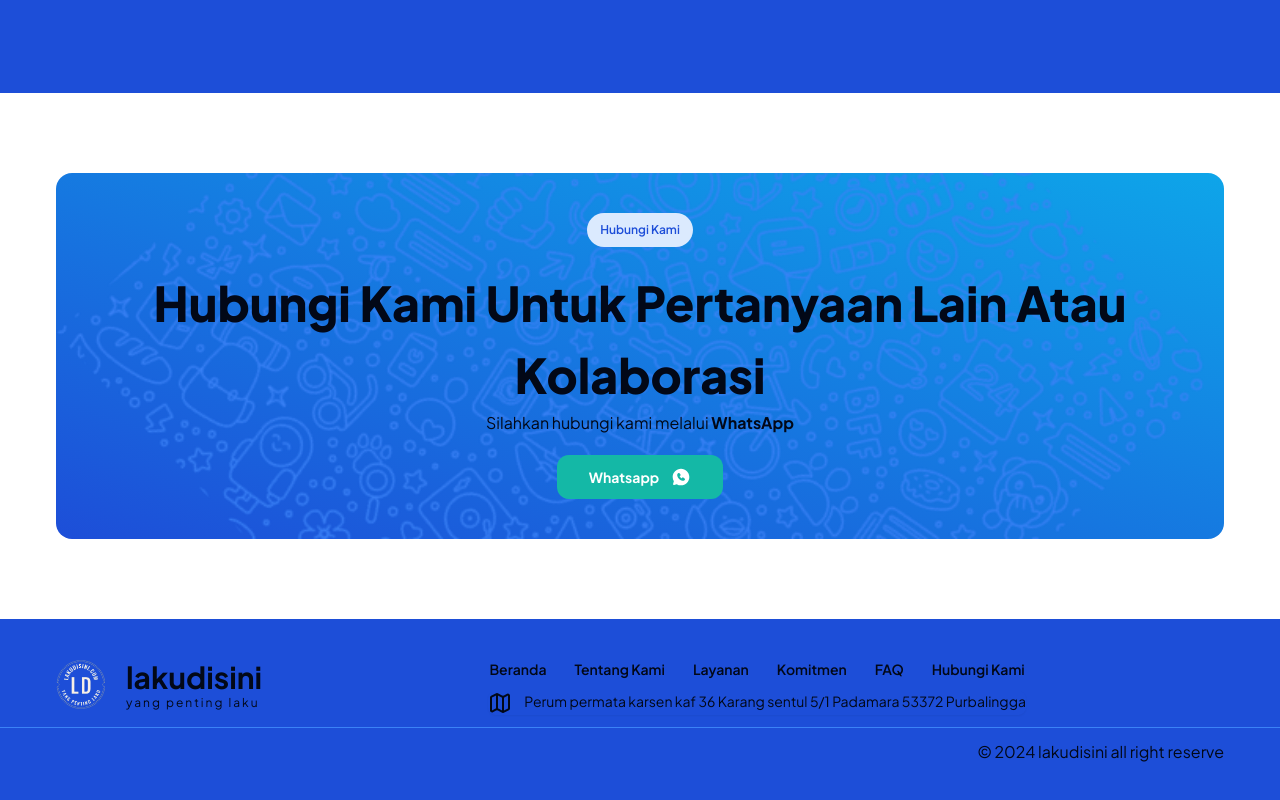
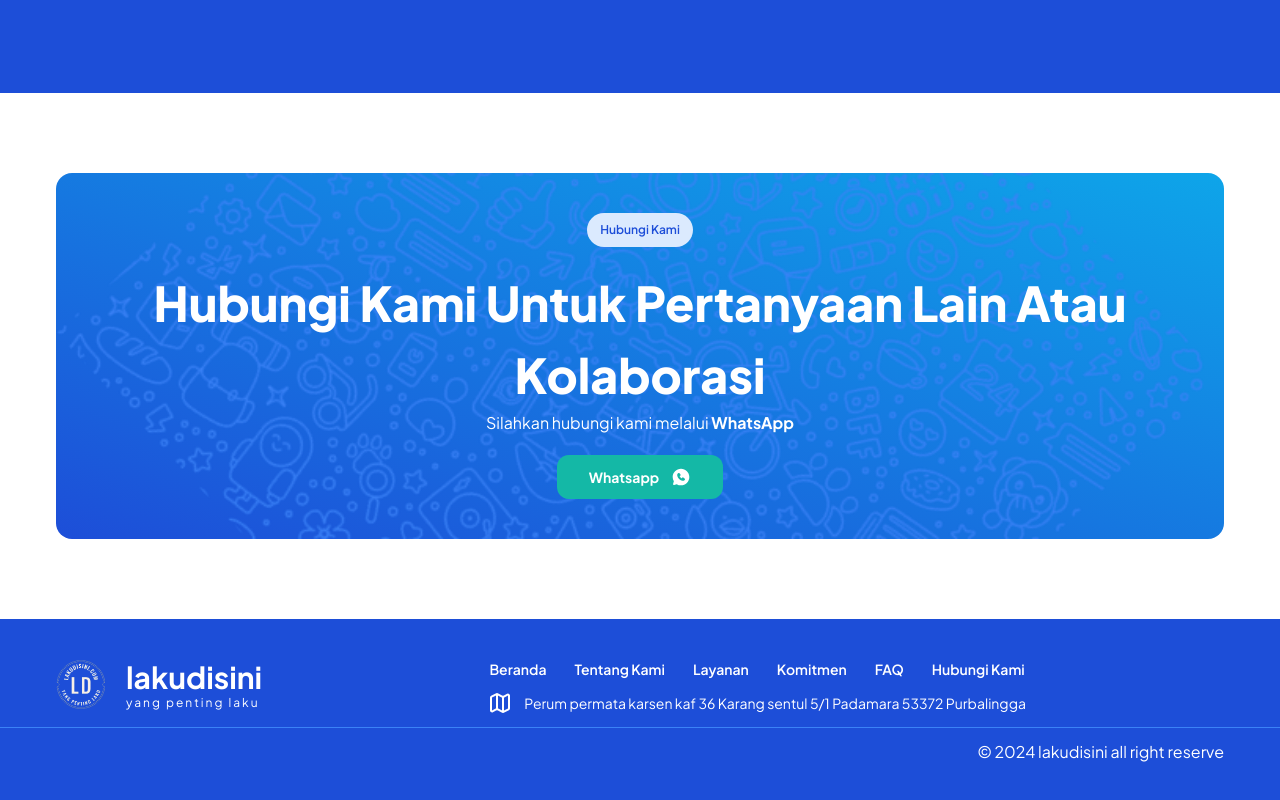
Before and after one commit to Taufik-H/lakudisini, a Next.js app: page / in a window 1280 px wide. Shown: the part 4464-5264 px from the top of the page. Built offline with nearby package versions, Linux system fonts and the light colour scheme; a web font is replaced by a local one.

Commit message:
feat:footer

```diff
--- a/components/sections/contact.tsx
+++ b/components/sections/contact.tsx
@@ -17,11 +17,11 @@ const Contact = () => {
         <div className="z-10 flex flex-col items-center justify-center text-center">
           <SectionBadge text="Hubungi Kami" />
           <SectionTitle>
-            <div className=" text-center leading-normal">
+            <div className=" text-center leading-normal text-white">
               Hubungi kami untuk pertanyaan lain atau kolaborasi
             </div>
           </SectionTitle>
-          <p>
+          <p className="text-white">
             Silahkan hubungi kami melalui{" "}
             <span className="font-bold">WhatsApp</span>{" "}
           </p>
--- a/components/sections/footer.tsx
+++ b/components/sections/footer.tsx
@@ -7,10 +7,10 @@ import { Button } from "../ui/button";
 
 const Footer = () => {
   return (
-    <footer className="max-container flex-col bg-blue-700 py-10">
+    <footer className="max-container flex-col bg-blue-700 py-10 text-white">
       <div className="padding-container flex w-full flex-col justify-center gap-7 lg:flex-row lg:justify-between ">
         <div className="mx-auto flex flex-col gap-3 lg:mx-0">
-          <div className="flex flex-col items-center gap-5  lg:flex-row">
+          <div className="flex flex-col items-center gap-5 text-white lg:flex-row">
             <Image
               src={"/images/logomarque.png"}
               width={50}
@@ -18,29 +18,29 @@ const Footer = () => {
               alt="lakudisini"
             />
             <div>
-              <p className="text-3xl font-bold">lakudisini</p>
+              <p className="text-3xl font-bold text-white">lakudisini</p>
               <p className="text-xs tracking-[2px]">yang penting laku</p>
             </div>
           </div>
         </div>
         <div className="mx-auto px-5 lg:px-0">
-          <div className="lg:text-md flex w-full flex-wrap justify-center gap-7  text-sm font-semibold lg:flex-nowrap">
+          <div className="lg:text-md flex w-full flex-wrap justify-center gap-7 text-sm  font-semibold text-white lg:flex-nowrap">
             {NAVBAR.map((item, index) => (
               <Link href={item.href} key={index}>
                 {item.name}
               </Link>
             ))}
           </div>
-          <Card className=" mt-3  flex flex-col justify-center gap-3 border-t border-none bg-transparent lg:flex-row lg:justify-end">
+          <div className=" mt-5 flex  flex-col items-center justify-center gap-3  lg:mt-3   lg:flex-row lg:justify-end">
             <Map />
-            <p className="text-center text-sm lg:text-left">
+            <p className="text-center text-sm text-white lg:text-left">
               Perum permata karsen kaf 36 Karang sentul 5/1 Padamara 53372
               Purbalingga
             </p>
-          </Card>
+          </div>
         </div>
       </div>
-      <div className="padding-container   mt-3 w-full border-t border-blue-500 pt-3 text-center lg:text-right">
+      <div className="padding-container mt-3  w-full border-t border-blue-500 pt-3 text-center text-white lg:text-right">
         <p>&#169; 2024 lakudisini all right reserve</p>
       </div>
     </footer>
```
